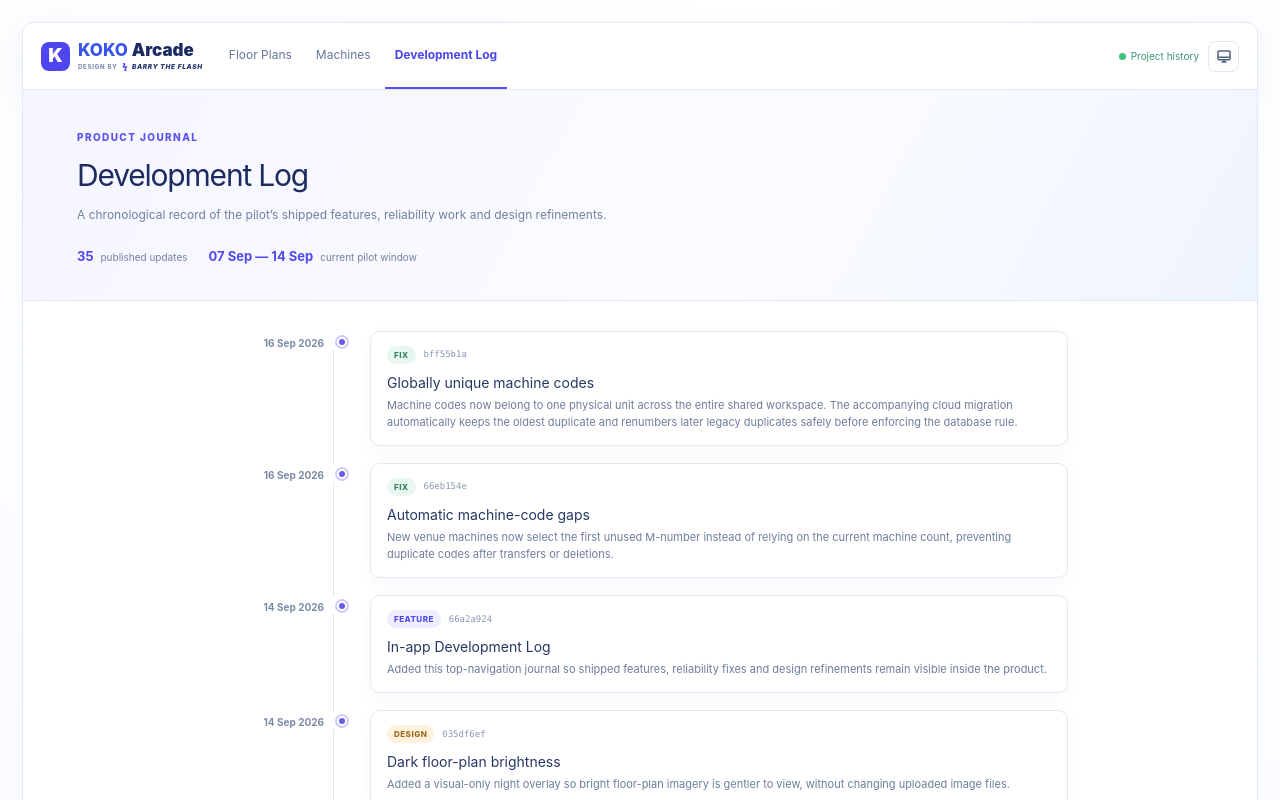
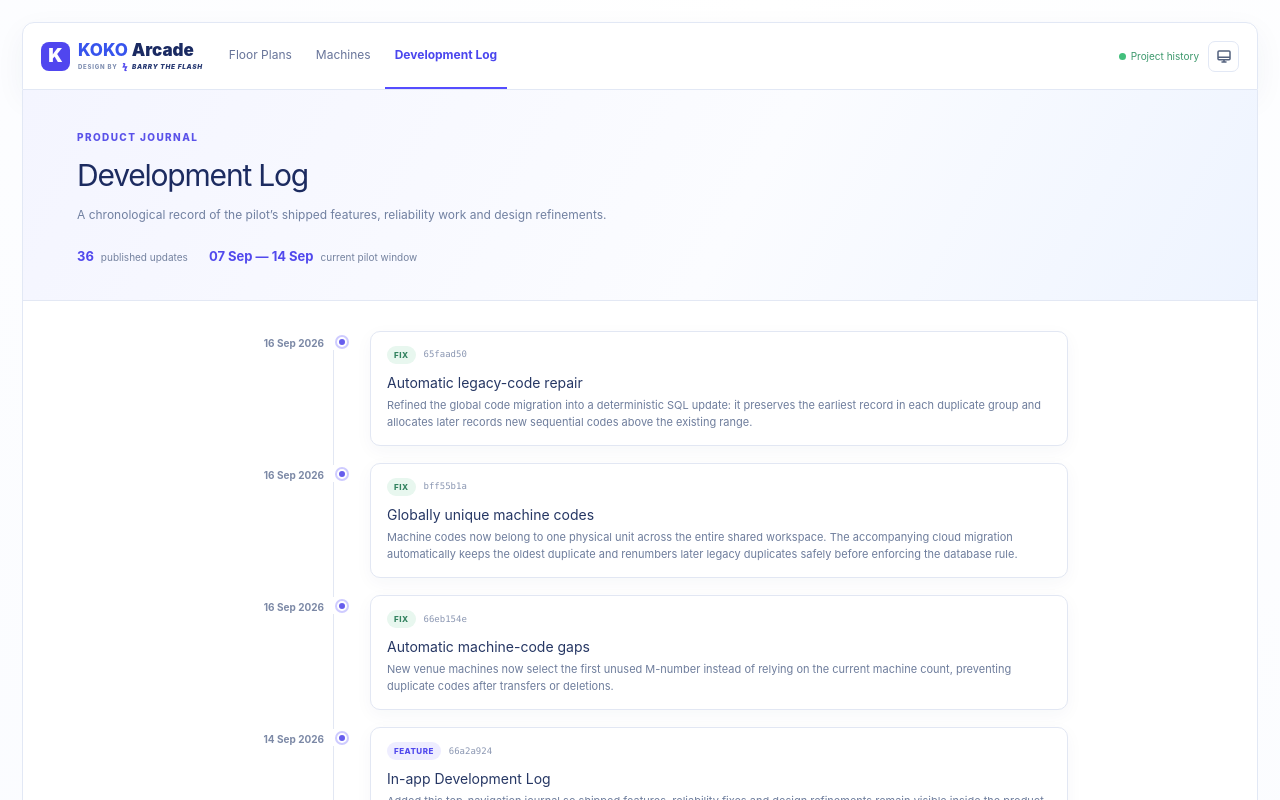
Before and after one commit to kokoamusementwarehouse-rgb/arcadefloorplantool, a Next.js app in the folder arcade-floor-plan/: page /development-log in a window 1280 px wide. Shown: the top 800 px of the page. Built offline with nearby package versions, Linux system fonts and the light colour scheme.

Commit message:
docs: record automatic code repair

```diff
--- a/arcade-floor-plan/src/app/development-log/page.tsx
+++ b/arcade-floor-plan/src/app/development-log/page.tsx
@@ -5,6 +5,7 @@ import { ThemeControl } from "../../components/theme/ThemeControl";
 type LogEntry = { date: string; commit: string; kind: "Feature" | "Fix" | "Platform" | "Design"; title: string; summary: string };
 
 const entries: LogEntry[] = [
+  { date: "16 Sep 2026", commit: "65faad50", kind: "Fix", title: "Automatic legacy-code repair", summary: "Refined the global code migration into a deterministic SQL update: it preserves the earliest record in each duplicate group and allocates later records new sequential codes above the existing range." },
   { date: "16 Sep 2026", commit: "bff55b1a", kind: "Fix", title: "Globally unique machine codes", summary: "Machine codes now belong to one physical unit across the entire shared workspace. The accompanying cloud migration automatically keeps the oldest duplicate and renumbers later legacy duplicates safely before enforcing the database rule." },
   { date: "16 Sep 2026", commit: "66eb154e", kind: "Fix", title: "Automatic machine-code gaps", summary: "New venue machines now select the first unused M-number instead of relying on the current machine count, preventing duplicate codes after transfers or deletions." },
   { date: "14 Sep 2026", commit: "66a2a924", kind: "Feature", title: "In-app Development Log", summary: "Added this top-navigation journal so shipped features, reliability fixes and design refinements remain visible inside the product." },
```
